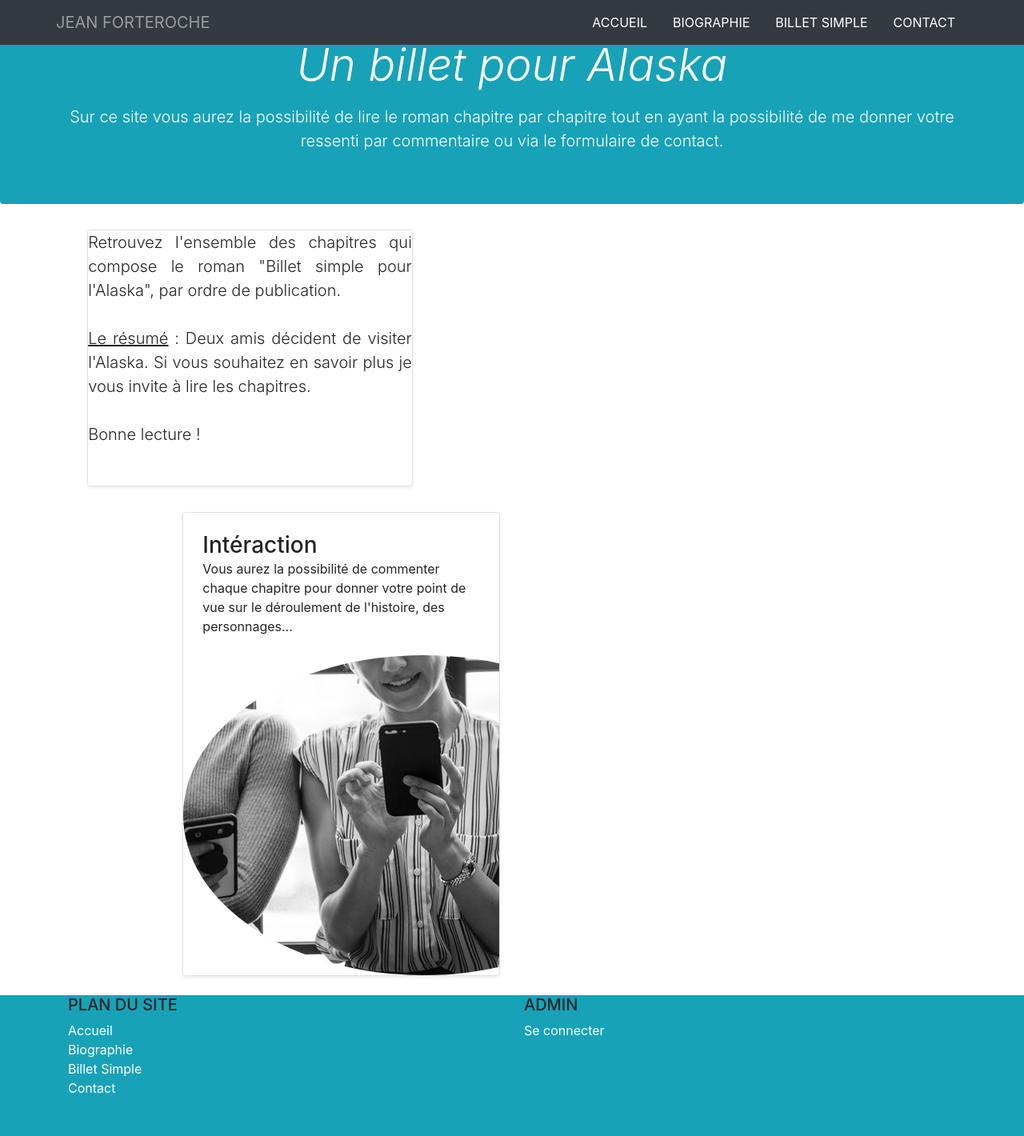
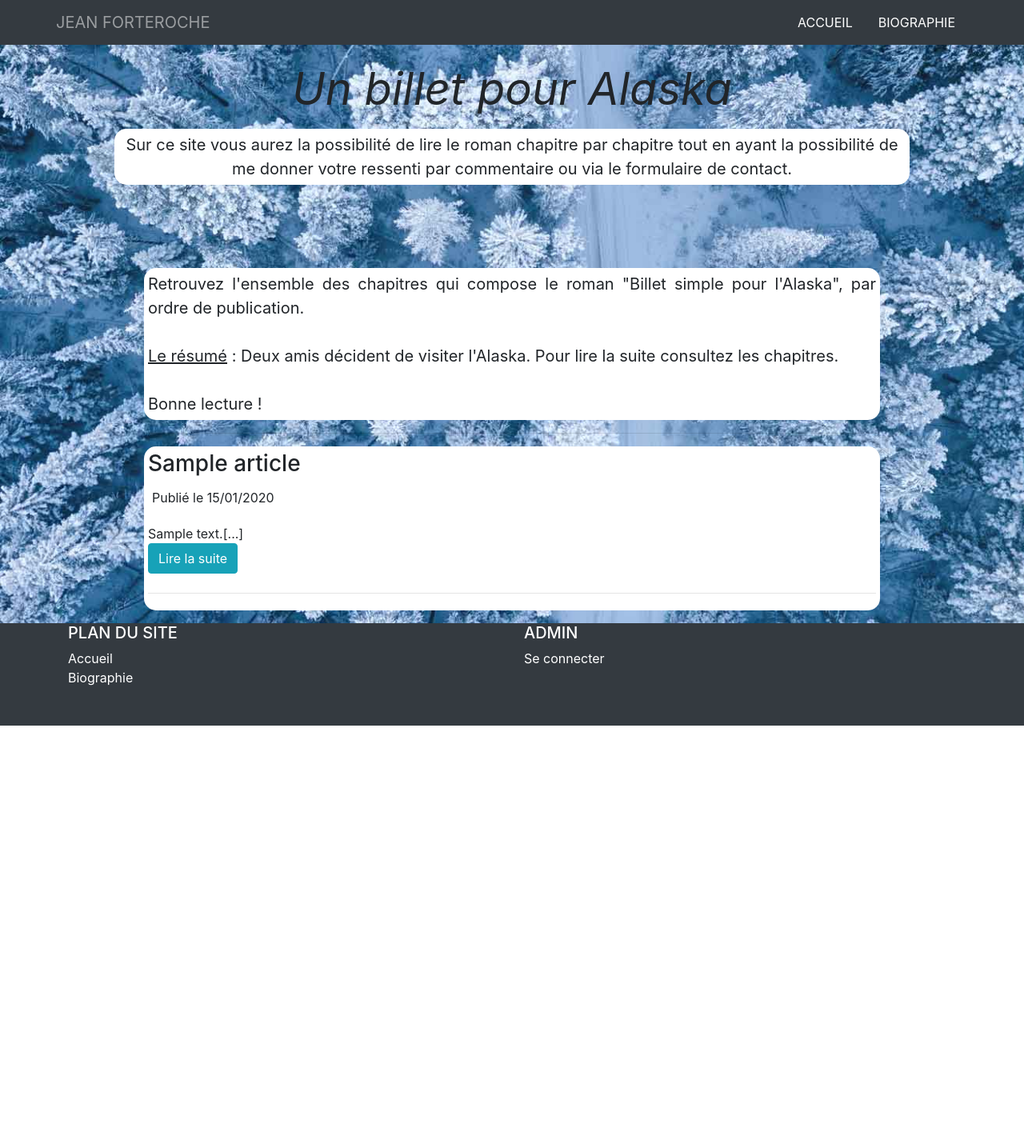
Before and after one commit to alan62/blogphp, a PHP site: page / in a window 1280 px wide. Shown: the whole page at 80% size. After the commit the page ends 907 px from the top, so only its background shows below. Run offline with PHP 8.4, Linux system fonts and the light colour scheme; tables that the repository leaves empty or names only in its code hold one stand-in row (values such as "Sample post"); data that the repository does not hold is empty; some libraries are stand-ins or nearby versions.

Commit message:
modification css+ articles sur  la page d'accueil

```diff
--- a/controller/FrontEnd.php
+++ b/controller/FrontEnd.php
@@ -1,9 +1,12 @@
 <?php
 class Frontend
 {
-
-    public function home() // chaque page devient une méthode
+    // chaque page devient une méthode
+    public function home()
     {
+        $articleManager = new ArticleManager();
+        // récupère les articles publiés, par ordre d'apparition
+        $articles = $articleManager->getPosted();
         require ('view/frontend/home.php');
     }
 
@@ -19,4 +22,9 @@ class Frontend
         require ('view/frontend/contact.php');
     }
 
+    public function view()
+    {
+        $articleManager = new ArticleManager(); // création de l'Article Manager pour centraliser toutes les requêtes
+        require('view/frontend/view.php');
+    }
 }
--- a/model/Article.php
+++ b/model/Article.php
@@ -4,7 +4,7 @@ class Article {
     private $id;
     private $title;
     private $content;
-    private $date;
+    private $date_creation;
     private $date_update;
 
 
@@ -28,9 +28,9 @@ class Article {
         {
             $this->setContent($data['content']);
         }
-        if (isset($data['date']))
+        if (isset($data['date_creation']))
         {
-            $this->setDate($data['date']);
+            $this->setDate_creation($data['date_creation']);
         }
         if (isset($data['date_update']))
         {
@@ -52,9 +52,9 @@ class Article {
     {
         return $this->content;
     }
-    public function getDate()
+    public function getDate_creation()
     {
-        return $this->date;
+        return $this->date_creation;
     }
     public function getDate_update()
     {
@@ -78,9 +78,9 @@ class Article {
         $this->content = htmlspecialchars_decode($content); //  Afin de convertir les entités spéciales en caractères
         return $this;
     }
-    public function setDate($date)
+    public function setDate_creation($date_creation)
     {
-        $this->date = $date;
+        $this->date_creation = $date_creation;
         return $this;
     }
     public function setDate_update($date_update)
--- /dev/null
+++ b/model/ArticleManager.php
@@ -0,0 +1,82 @@
+<?php
+class ArticleManager extends DbConnect
+{
+
+    public function __construct()
+    {
+        // connexion à la BDD exécutée à l'instanciation
+        $this->log();
+    }
+    public function get($id)
+    {
+        $query = $this->db->prepare('SELECT id, title, content, DATE_FORMAT(date_creation, "%d/%m/%Y") AS date_creation FROM articles WHERE id = ?');
+        $query->execute([
+            $id
+        ]);
+        $article = $query->fetch(PDO::FETCH_ASSOC);
+        return new Article($article);
+    }
+    public function exists($id)
+    {
+        if (is_numeric($id))
+        {
+            $query = $this->db->prepare("SELECT id FROM articles WHERE id = ?");
+            $query->execute([
+                $id
+            ]);
+            return $query->fetch(PDO::FETCH_ASSOC);
+        }
+        else
+        {
+            return false;
+        }
+    }
+    public function getAll()
+	{
+		// retourne la liste de tous les articles sous forme de tableau d'objets
+		$articles = [];
+		$query = $this->db->query("SELECT id, title, date_creation, date_update FROM articles ORDER BY date_update DESC");
+		while ($data = $query->fetch(PDO::FETCH_ASSOC))
+		{
+			$articles[] = new Article($data);
+		}
+		return $articles;
+	}
+    public function getPosted()
+	{
+		// retourne la liste des articles publiés sous forme de tableau d'objets
+		$articles = [];
+		$query = $this->db->query("SELECT id, title, content, date_creation FROM articles  ORDER BY date_creation");
+		while ($data = $query->fetch(PDO::FETCH_ASSOC))
+		{
+			$articles[] = new Article($data);
+		}
+        return $articles;
+	}
+    public function add(Article $article) // oblige à recevoir un objet Article en paramètre
+    {
+        $query = $this->db->prepare("INSERT INTO articles(title, content, date_creation, date_update) VALUES(?, ?, NOW(), NOW(), ?)");
+        $query->execute([
+            $article->getTitle(),
+            $article->getContent(),
+        ]);
+    }
+    public function update(Article $article)
+    {
+        $query = $this->db->prepare("UPDATE articles SET title = :title, content = :content, date_update = NOW() WHERE id = :id") or die(print_r($this->db->errorInfo()));
+        $query->execute([
+            ':title' => $article->getTitle(),
+            ':content' => $article->getContent(),
+            ':id' => $article->getId()
+        ]);
+    }
+    public function delete(Article $article)
+    {
+        $query = $this->db->prepare("DELETE FROM articles WHERE id = ?");
+        $result = $query->execute([
+            $article->getId()
+        ]);
+
+        return (bool) $result;
+    }
+}
--- a/public/css/style.css
+++ b/public/css/style.css
@@ -5,9 +5,18 @@
 }
 
 #home-header {
-    margin: 70px;
+    margin-top: 30px;
+    margin-right: 80px;
+    margin-left: 80px;
 }
 
-.img1, .img2 {
-    width: 300px;
+#bloc-page {
+    background-image: url(https://alanbeaucheron.ovh/projet4/public/images/fond.jpg);
+    background-size: cover;
 }
+
+article, p {
+    background-color: white !important;
+    padding: 5px;
+    border-radius: 15px;
+}
--- a/view/frontend/Home.php
+++ b/view/frontend/Home.php
@@ -9,52 +9,35 @@ ob_start();
 ?>
 
 <header id="home-header">
-    <div class="jumbotron p-4 p-md-5 text-white rounded bg-info">
+    <div class="jumbotron p-4 p-md-5 text-black rounded bg-transparent">
     <div class="col-md-12">
-      <h1 class="display-4 font-italic text-center">Un billet pour Alaska</h1>
-      <p class="lead my-3 text-center">Sur ce site vous aurez la possibilité de lire le roman chapitre par chapitre tout en ayant la possibilité de me donner votre ressenti par commentaire ou via le formulaire de contact.</p>
+      <h1 class="display-4 font-italic text-center"><strong>Un billet pour Alaska</strong></h1>
+      <p class="lead my-3 text-center"><strong>Sur ce site vous aurez la possibilité de lire le roman chapitre par chapitre tout en ayant la possibilité de me donner votre ressenti par commentaire ou via le formulaire de contact.</strong></p>
     </div>
   </div>
 </header>
 
-<section id="home-project-alaska">
-    <div class="row mb-2">
-    <div class="col-md-4 offset-1">
-        <div class="row no-gutters border rounded overflow-hidden flex-md-row mb-4 shadow-sm h-md-250 position-relative">
-            <p class="lead text-justify">Retrouvez l'ensemble des chapitres qui compose le roman "Billet simple pour l'Alaska", par ordre de publication.<br />
+<section id="billet-section">
+    <div class="container ">
+        <div class="row">
+            <div class="col-10 offset-1 mb-2 mt-2">
+                <p class="lead text-black text-justify"><strong>Retrouvez l'ensemble des chapitres qui compose le roman "Billet simple pour l'Alaska", par ordre de publication.<br />
                     <br />
-                <u>Le résumé</u> : Deux amis décident de visiter l'Alaska. Si vous souhaitez en savoir plus je vous invite à lire les chapitres.<br />
+                    <u>Le résumé</u> : Deux amis décident de visiter l'Alaska. Pour lire la suite consultez les chapitres.<br />
                     <br />
-                Bonne lecture !</p>
+                    Bonne lecture !</strong></p>
                 <hr>
                 <?php foreach ($articles as $article) { ?>
-                <article class="mb-5 mt-5">
+                    <article class="mb-2 mt-2">
                         <h3><?= $article->getTitle() ?></h3>
-                    <p>Publié le <?= date_format(date_create($article->getDate()), 'd/m/Y')  ?></p>
-                    <div class="text-justify"><?= substr($article->getContent(), 0, 250) ?>[...]</div>
+                        <p>Publié le <?= date_format(date_create($article->getDate_creation()), 'd/m/Y')  ?></p>
+                        <div class="text-justify"><?= substr($article->getContent(), 0, 255) ?>[...]</div>
                         <a href="index.php?action=view&id=<?= $article->getId() ?>" title="Lire la suite de l'article" class="btn btn-info mb-2" role="button">Lire la suite</a>
                         <hr>
                     </article>
-            <p class="card-text mb-auto">Chaque chapitre du roman sera publié en ligne.</p>
-        </div>
-        <div class="col d-none d-lg-block">
-            <img class="img1 rounded-circle" src="http://alanbeaucheron.ovh/projet4/public/images/roman-en-ligne.jpg" alt="romanenligne">
                 <?php
             }
             ?>
-        </div>
-        </div>
-    </div>
-    <div class="col-md-4 offset-2">
-        <div class="row no-gutters border rounded overflow-hidden flex-md-row mb-4 shadow-sm h-md-250 position-relative">
-            <div class="col p-4 d-flex flex-column position-static">
-            <h3 class="mb-0">Intéraction</h3>
-            <p class="mb-auto">Vous aurez la possibilité de commenter chaque chapitre pour donner votre point de vue sur le déroulement de l'histoire, des personnages...</p>
-        </div>
-        <div class="col-auto d-none d-lg-block">
-            <img class="img2 rounded-circle" src="http://alanbeaucheron.ovh/projet4/public/images/roman-interactif.jpg" alt="romaninteractif">
-            </div>
-        </div>
             </div>
         </div>
 </section>
--- a/view/frontend/Template.php
+++ b/view/frontend/Template.php
@@ -16,7 +16,7 @@ if (empty($_SESSION['id'])) {
     <meta name="viewport" content="width=device-width, initial-scale=1.0">
     <meta http-equiv="X-UA-Compatible" content="ie=edge">
     <!-- règles CSS et CDN -->
-    <link rel="stylesheet" href="public/css/frontend.css">
+    <link rel="stylesheet" href="public/css/style.css">
     <link href="https://fonts.googleapis.com/css?family=Exo:300,400,700|Pacifico&display=swap" rel="stylesheet">
     <link rel="stylesheet" href="https://stackpath.bootstrapcdn.com/bootstrap/4.3.1/css/bootstrap.min.css" integrity="sha384-ggOyR0iXCbMQv3Xipma34MD+dH/1fQ784/j6cY/iJTQUOhcWr7x9JvoRxT2MZw1T" crossorigin="anonymous">
     <link rel="stylesheet" href="https://use.fontawesome.com/releases/v5.8.1/css/all.css" integrity="sha384-50oBUHEmvpQ+1lW4y57PTFmhCaXp0ML5d60M1M7uH2+nqUivzIebhndOJK28anvf" crossorigin="anonymous">
@@ -55,12 +55,6 @@ if (empty($_SESSION['id'])) {
                     <li class="nav-item">
                         <a class="nav-link text-white text-uppercase" href="#">Biographie</a>
                     </li>
-                    <li class="nav-item">
-                        <a class="nav-link text-white text-uppercase" href="#">Billet simple</a>
-                    </li>
-                    <li class="nav-item">
-                        <a class="nav-link text-white text-uppercase" href="#">Contact</a>
-                    </li>
                     <?php if ($connected) { ?>
                         <li class="nav-item">
                             <a class="nav-link text-black text-uppercase" href="#"><span class="fas fa-user-circle"></span> Admin</a>
@@ -74,20 +68,18 @@ if (empty($_SESSION['id'])) {
 
         <?= $content ?>
 
-        <footer class="footer bg-info" >
+        <footer class="footer bg-dark" >
             <div class="container">
                 <div class="row">
                     <div class="text-center mb-5 col-8 offset-2 text-md-left col-md-6 offset-md-0">
-                        <h5 class="text-uppercase">Plan du site</h5>
+                        <h5 class="text-uppercase text-white">Plan du site</h5>
                         <div>
                             <a href="/view/frontend/home.php" class="text-white">Accueil</a><br/>
                             <a href="/view/frontend/biographie.php" class="text-white">Biographie</a><br/>
-                            <a href="/view/frontend/billetSimple.php" class="text-white">Billet Simple</a><br/>
-                            <a href="/view/frontend/contact.php" class="text-white">Contact</a>
                         </div>
                     </div>
                     <div class="text-center mb-5 col-8 offset-2 text-md-left col-md-6 offset-md-0">
-                        <h5 class="text-uppercase">Admin</h5>
+                        <h5 class="text-uppercase text-white">Admin</h5>
                         <div>
                             <a href="#" class="text-white">Se connecter</a>
                         </div>
```
Also changed, not shown: model/ArticlesManager.php (deleted), model/Comments.php (deleted), model/Manager.php (deleted). Lines whose indentation alone changed are shown as unchanged.
